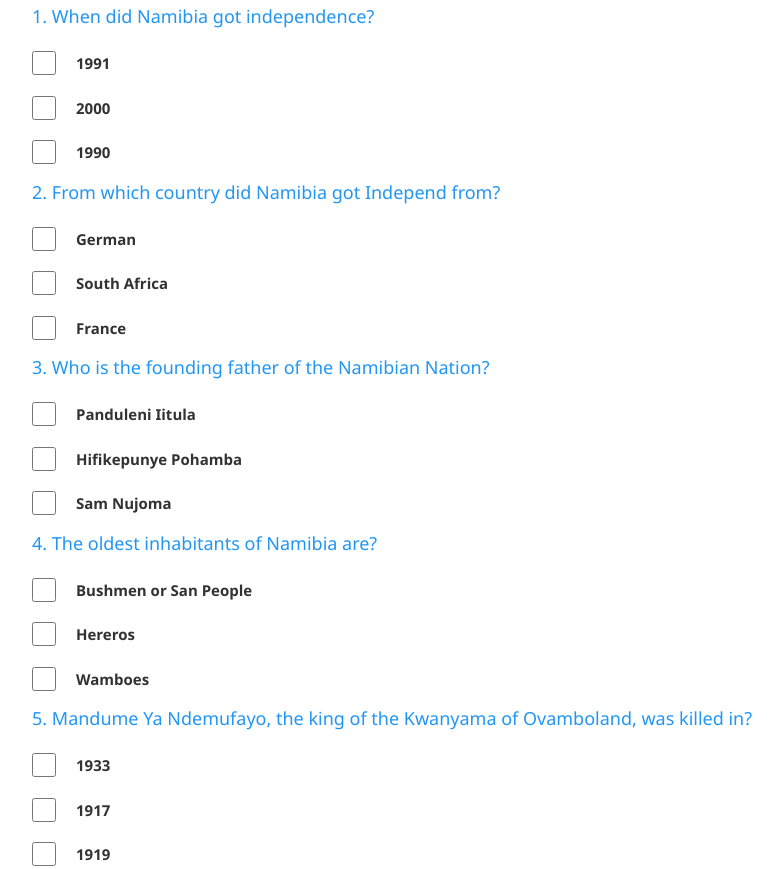
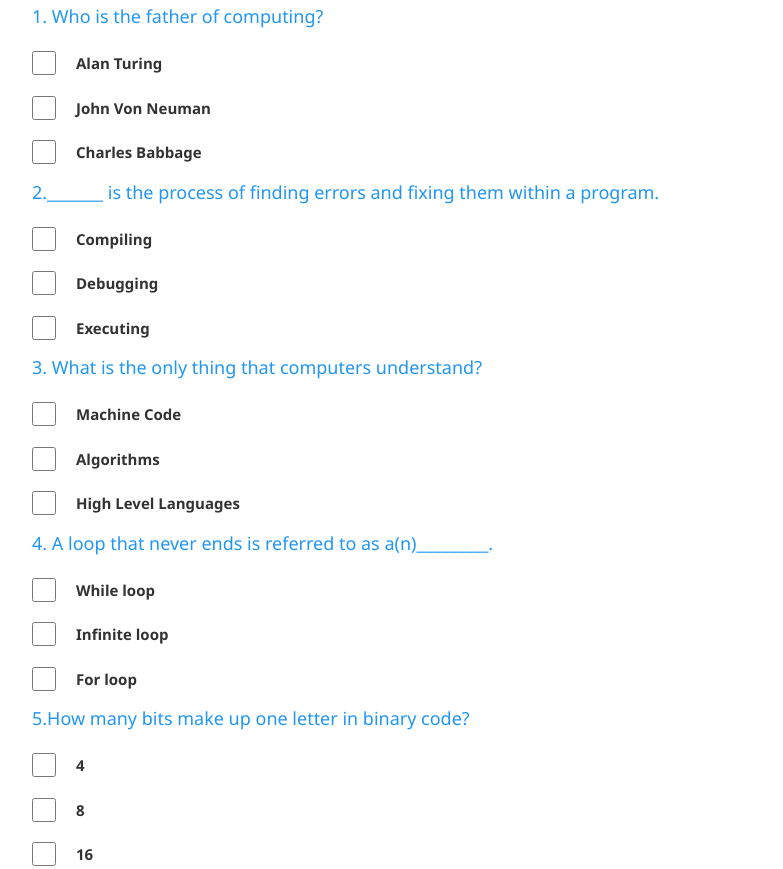
Before and after one commit to Kanhalelor/online-assessment, a plain HTML site: page index.html in a window 1280 px wide. Shown: the part 694-1563 px from the top of the page, without its empty margins (8-791 px from the left). Drawn offline with nearby package versions, Linux system fonts and the light colour scheme.

Commit message:
Update index.html

```diff
--- a/index.html
+++ b/index.html
@@ -14,7 +14,7 @@
             <h1 class="w3-center w3-margin">Online Accessment with HTML, CSS and JavaScript</h1>
         </header>
         <div class="w3-container  w3-blue w3-margin">
-            <h3 class="w3-center">Namibian History online Assessment</h3>
+            <h3 class="w3-center">Computer Science Online Assessment</h3>
             <div class="w3-panel w3-white w3-text-red">
                 <h5 class="w3-text-black">Instructions</h5>
                 <span>TIME ALLOCCATED: </span><span class="man-time"></span><br>
@@ -35,35 +35,35 @@
            <input id="btn-submit" class="w3-btn w3-teal w3-hover-red w3-padding-large" type="submit" name="submit">
          </div>
         <br>
-        <h5 class="w3-text-blue query" style="margin-left: 40px; color: blue;">1. When did Namibia got independence?</h5>
+        <h5 class="w3-text-blue query" style="margin-left: 40px; color: blue;">1. Who is the father of computing?</h5>
         <li type="1" style="list-style-type:none; padding: 0;">
-            <ul><input id="p1" class="w3-check q1" type="checkbox"><b class="ans">1991</b></ul>
-            <ul><input id="p2" class="w3-check q1" type="checkbox"><b class="ans">2000</b></ul>
-            <ul><input id="p3" class="w3-check q1" type="checkbox"><b class="ans">1990</b></ul>
+            <ul><input id="p1" class="w3-check q1" type="checkbox"><b class="ans">Alan Turing</b></ul>
+            <ul><input id="p2" class="w3-check q1" type="checkbox"><b class="ans">John Von Neuman</b></ul>
+            <ul><input id="p3" class="w3-check q1" type="checkbox"><b class="ans">Charles Babbage</b></ul>
         </li>
-        <h5 class="w3-text-blue query" style="margin-left: 40px; color: blue;">2. From which country did Namibia got Independ from?</h5>
+        <h5 class="w3-text-blue query" style="margin-left: 40px; color: blue;">2._______ is the process of finding errors and fixing them within a program.</h5>
         <li type="1" style="list-style-type:none; padding: 0;">
-            <ul><input id="p1" class="w3-check q2" type="checkbox"><b class="ans">German</b></ul>
-            <ul><input id="p2" class="w3-check q2" type="checkbox"><b class="ans">South Africa</b></ul>
-            <ul><input id="p3" class="w3-check q2" type="checkbox"><b class="ans">France</b></ul>
+            <ul><input id="p1" class="w3-check q2" type="checkbox"><b class="ans">Compiling</b></ul>
+            <ul><input id="p2" class="w3-check q2" type="checkbox"><b class="ans">Debugging</b></ul>
+            <ul><input id="p3" class="w3-check q2" type="checkbox"><b class="ans">Executing</b></ul>
         </li>
-        <h5 class="w3-text-blue query" style="margin-left: 40px; color: blue;">3. Who is the founding father of the Namibian Nation?</h5>
+        <h5 class="w3-text-blue query" style="margin-left: 40px; color: blue;">3. What is the only thing that computers understand?</h5>
         <li type="1" style="list-style-type:none; padding: 0;">
-            <ul><input id="p1" class="w3-check q3" type="checkbox"><b class="ans">Panduleni Iitula</b></ul>
-            <ul><input id="p2" class="w3-check q3" type="checkbox"><b class="ans">Hifikepunye Pohamba</b></ul>
-            <ul><input id="p3" class="w3-check q3" type="checkbox"><b class="ans">Sam Nujoma</b></ul>
+            <ul><input id="p1" class="w3-check q3" type="checkbox"><b class="ans">Machine Code</b></ul>
+            <ul><input id="p2" class="w3-check q3" type="checkbox"><b class="ans">Algorithms</b></ul>
+            <ul><input id="p3" class="w3-check q3" type="checkbox"><b class="ans">High Level Languages</b></ul>
         </li>
-        <h5 class="w3-text-blue query" style="margin-left: 40px; color: blue;">4. The oldest inhabitants of Namibia are?</h5>
+        <h5 class="w3-text-blue query" style="margin-left: 40px; color: blue;">4. A loop that never ends is referred to as a(n)_________.</h5>
         <li type="1" style="list-style-type:none; padding: 0;">
-            <ul><input id="p1" class="w3-check q4" type="checkbox"><b class="ans">Bushmen or San People</b></ul>
-            <ul><input id="p2" class="w3-check q4" type="checkbox"><b class="ans">Hereros</b></ul>
-            <ul><input id="p3" class="w3-check q4" type="checkbox"><b class="ans">Wamboes</b></ul>
+            <ul><input id="p1" class="w3-check q4" type="checkbox"><b class="ans">While loop</b></ul>
+            <ul><input id="p2" class="w3-check q4" type="checkbox"><b class="ans">Infinite loop</b></ul>
+            <ul><input id="p3" class="w3-check q4" type="checkbox"><b class="ans">For loop</b></ul>
         </li>
-        <h5 class="w3-text-blue query" style="margin-left: 40px; color: blue;">5. Mandume Ya Ndemufayo, the king of the Kwanyama of Ovamboland, was killed in?</h5>
+        <h5 class="w3-text-blue query" style="margin-left: 40px; color: blue;">5.How many bits make up one letter in binary code?</h5>
         <li type="1" style="list-style-type:none; padding: 0;">
-            <ul><input id="p1" class="w3-check q5" type="checkbox"><b class="ans">1933</b></ul>
-            <ul><input id="p2" class="w3-check q5" type="checkbox"><b class="ans">1917</b></ul>
-            <ul><input id="p3" class="w3-check q5" type="checkbox"><b class="ans">1919</b></ul>
+            <ul><input id="p1" class="w3-check q5" type="checkbox"><b class="ans">4</b></ul>
+            <ul><input id="p2" class="w3-check q5" type="checkbox"><b class="ans">8</b></ul>
+            <ul><input id="p3" class="w3-check q5" type="checkbox"><b class="ans">16</b></ul>
         </li>
         <div class="w3-center final-remarks">
             <button id="sbmt" class="w3-btn w3-teal w3-hover-red w3-padding-large w3-margin" type="submit">SUBMIT</button><br>
```
